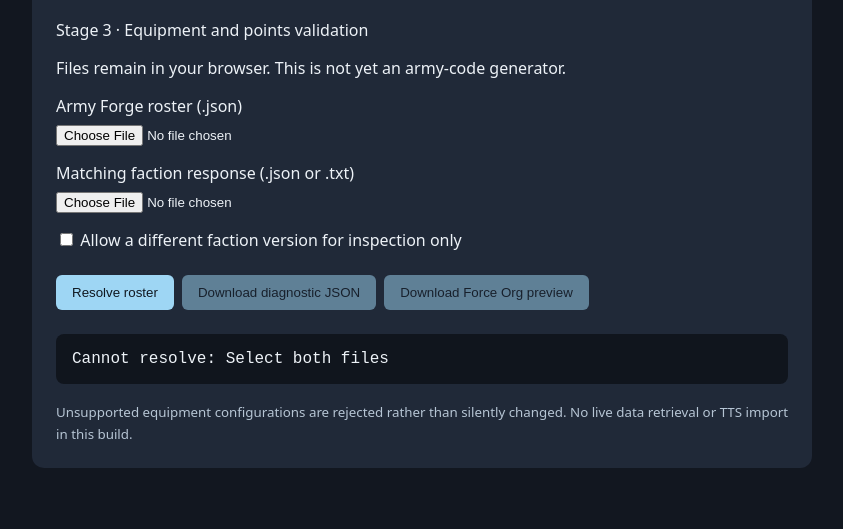
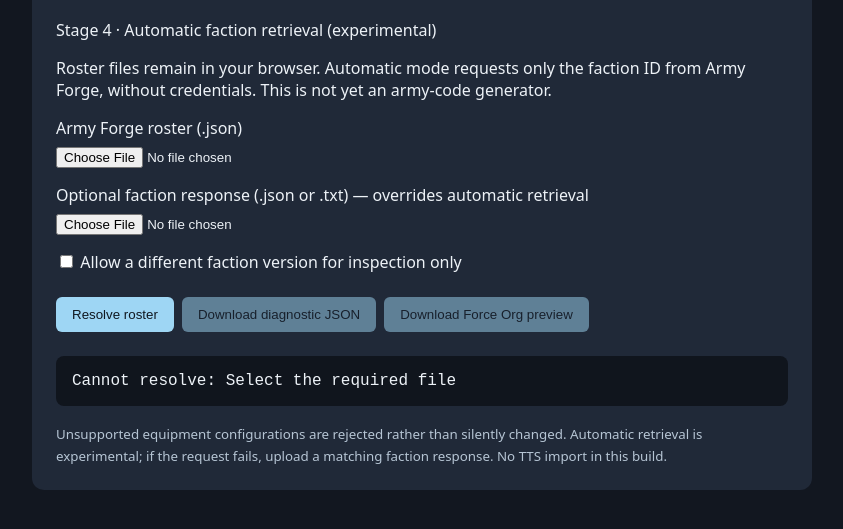
Before and after one commit to thomasnorthmore-cyber/Army-Forge-JSON-to-Tabletop-Simulator-Force-Org-converter, a plain HTML site: page index.html in a window 1280 px wide. Both pictures are taken after a click on the button "Resolve roster". Shown: the part 139-668 px from the top of the page, without its empty margins (218-1061 px from the left). Drawn offline with Linux system fonts and the light colour scheme.

Commit message:
Enable single-file import with optional manual faction fallback

```diff
--- a/index.html
+++ b/index.html
@@ -1,20 +1,21 @@
 <!doctype html>
 <html lang="en"><meta charset="utf-8"><meta name="viewport" content="width=device-width, initial-scale=1"><title>Army Forge Import Preview</title>
 <style>body{font:16px system-ui;background:#121720;color:#edf2f7;max-width:780px;margin:48px auto;padding:0 20px}main{background:#202938;padding:24px;border-radius:12px}label{display:block;margin:16px 0}input[type=file]{display:block;margin:8px 0;max-width:100%}button{padding:10px 16px;margin:8px 8px 8px 0;background:#9ed6f4;color:#101820;border:0;border-radius:6px;cursor:pointer}button:disabled{opacity:.5}pre{white-space:pre-wrap;overflow-wrap:anywhere;background:#10151d;padding:16px;border-radius:8px}small{color:#b6c5d4}</style>
-<main><h1>Army Forge → Force Org</h1><p>Stage 3 · Equipment and points validation</p>
-<p>Files remain in your browser. This is not yet an army-code generator.</p>
+<main><h1>Army Forge → Force Org</h1><p>Stage 4 · Automatic faction retrieval (experimental)</p>
+<p>Roster files remain in your browser. Automatic mode requests only the faction ID from Army Forge, without credentials. This is not yet an army-code generator.</p>
 <label>Army Forge roster (.json)<input id="roster" type="file" accept=".json,application/json"></label>
-<label>Matching faction response (.json or .txt)<input id="book" type="file" accept=".json,.txt,application/json,text/plain"></label>
+<label>Optional faction response (.json or .txt) — overrides automatic retrieval<input id="book" type="file" accept=".json,.txt,application/json,text/plain"></label>
 <label><input id="mismatch" type="checkbox"> Allow a different faction version for inspection only</label>
 <button id="run">Resolve roster</button><button id="download" disabled>Download diagnostic JSON</button><button id="forceorg" disabled>Download Force Org preview</button>
-<pre id="out" role="status" aria-live="polite">Select both files to begin.</pre>
-<small>Unsupported equipment configurations are rejected rather than silently changed. No live data retrieval or TTS import in this build.</small></main>
+<pre id="out" role="status" aria-live="polite">Select your army JSON to begin.</pre>
+<small>Unsupported equipment configurations are rejected rather than silently changed. Automatic retrieval is experimental; if the request fails, upload a matching faction response. No TTS import in this build.</small></main>
 <script type="module">
+import {fetchFactionBook} from './src/faction-fetch.mjs';
 import {resolveArmy} from './src/army-forge.mjs';
 import {formatForceOrgPreview} from './src/force-org.mjs';
 const el=id=>document.getElementById(id);let result, formatted;
-async function read(id){const f=el(id).files[0];if(!f)throw Error('Select both files');if(f.size>5000000)throw Error('File exceeds 5 MB');return JSON.parse(await f.text())}
-el('run').onclick=async()=>{result=null;formatted=null;el('download').disabled=true;el('forceorg').disabled=true;try{result=resolveArmy(await read('roster'),await read('book'),{allowVersionMismatch:el('mismatch').checked});formatted=formatForceOrgPreview(result);const lines=[result.listName,'Roster '+result.rosterVersion+' / faction '+result.bookVersion,result.modelCount+' models | '+result.units.length+' selections','Declared points: '+(result.declaredPoints??'unknown')+' | computed: '+result.computedPoints,...result.warnings,''];for(const u of result.units){lines.push(u.name+' ×'+u.models.length+' — '+u.points+' pts'+(u.joinToUnit?' — attached to '+result.units.find(x=>x.selectionId===u.joinToUnit).name:''));for(const [i,m] of u.models.entries())lines.push('  '+(i+1)+': '+m.weapons.map(w=>w.name+' (A'+w.attacks+(w.range?', '+w.range+'"':'')+(w.effectiveRules.length?', '+w.effectiveRules.join(', '):'')+')').join('; ')+' | '+m.abilities.join(', '));}el('out').textContent=lines.join('\n');el('download').disabled=false;el('forceorg').disabled=false}catch(e){el('out').textContent='Cannot resolve: '+e.message}};
+async function read(id){const f=el(id).files[0];if(!f)throw Error('Select the required file');if(f.size>5000000)throw Error('File exceeds 5 MB');return JSON.parse(await f.text())}
+el('run').onclick=async()=>{result=null;formatted=null;el('download').disabled=true;el('forceorg').disabled=true;el('run').disabled=true;try{const roster=await read('roster'),allowVersionMismatch=el('mismatch').checked;const manual=!!el('book').files[0];el('out').textContent=manual?'Reading supplied faction response…':'Requesting faction from Army Forge…';const book=manual?await read('book'):await fetchFactionBook(roster,{allowVersionMismatch});result=resolveArmy(roster,book,{allowVersionMismatch});formatted=formatForceOrgPreview(result);const lines=[result.listName,'Roster '+result.rosterVersion+' / faction '+result.bookVersion,result.modelCount+' models | '+result.units.length+' selections','Declared points: '+(result.declaredPoints??'unknown')+' | computed: '+result.computedPoints,...result.warnings,''];for(const u of result.units){lines.push(u.name+' ×'+u.models.length+' — '+u.points+' pts'+(u.joinToUnit?' — attached to '+result.units.find(x=>x.selectionId===u.joinToUnit).name:''));for(const [i,m] of u.models.entries())lines.push('  '+(i+1)+': '+m.weapons.map(w=>w.name+' (A'+w.attacks+(w.range?', '+w.range+'"':'')+(w.effectiveRules.length?', '+w.effectiveRules.join(', '):'')+')').join('; ')+' | '+m.abilities.join(', '));}el('out').textContent=lines.join('\n');el('download').disabled=false;el('forceorg').disabled=false}catch(e){el('out').textContent='Cannot resolve: '+e.message}finally{el('run').disabled=false}};
 el('download').onclick=()=>{if(!result)return;const url=URL.createObjectURL(new Blob([JSON.stringify(result,null,2)],{type:'application/json'}));const a=document.createElement('a');a.href=url;a.download='army-forge-preview.json';a.click();setTimeout(()=>URL.revokeObjectURL(url),1000)};
 el('forceorg').onclick=()=>{if(!formatted)return;const url=URL.createObjectURL(new Blob([JSON.stringify(formatted,null,2)],{type:'application/json'}));const a=document.createElement('a');a.href=url;a.download='force-org-preview.json';a.click();setTimeout(()=>URL.revokeObjectURL(url),1000)};
 </script></html>
```
